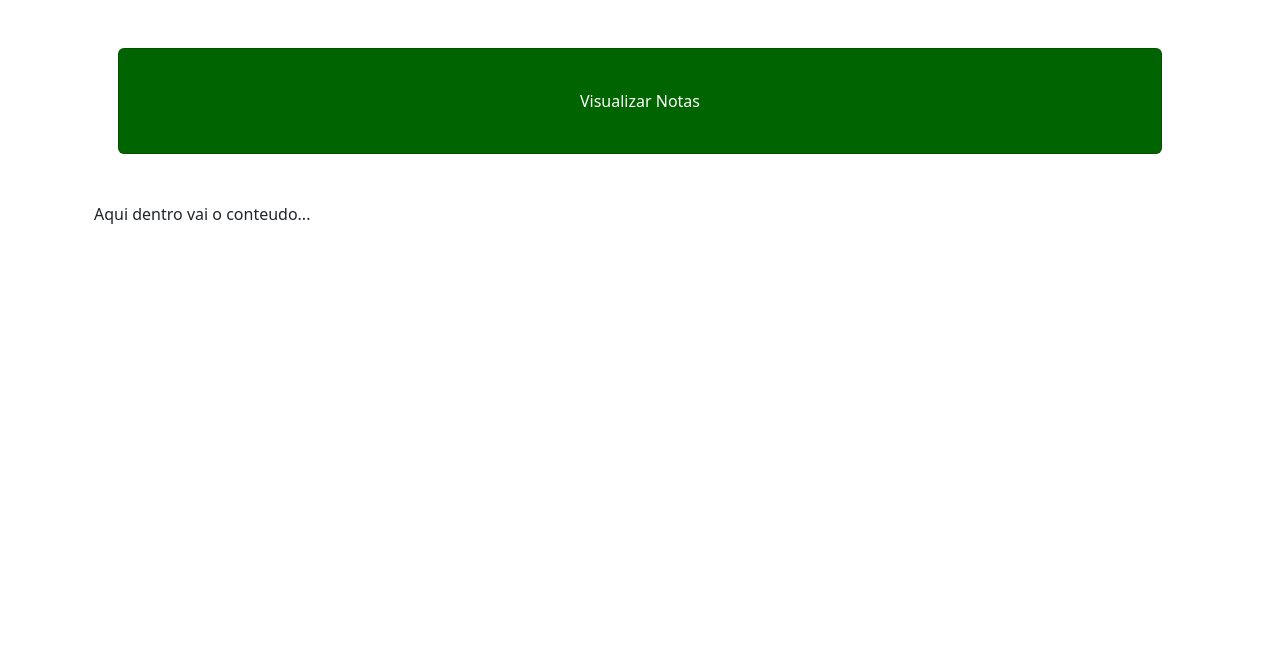
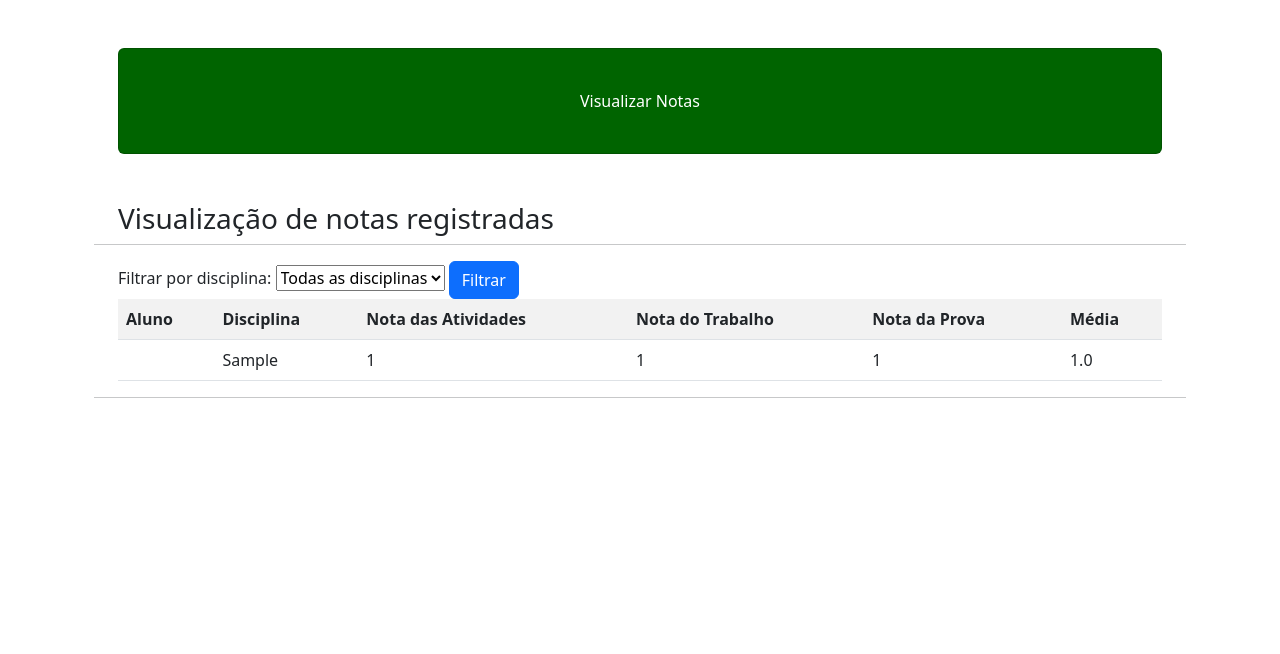
Before and after one commit to Hollow-Khight/SiteJD, a Django app: page /visualizar/ in a window 1280 px wide. Shown: the part 56-710 px from the top of the page. Run offline with Django 5.2, Linux system fonts and the light colour scheme; a user stored in the database is signed in; tables that the repository leaves empty hold one stand-in row (values such as "Sample post"); some libraries are stand-ins or nearby versions.

Commit message:
28/06/2025

```diff
--- a/usuarios/templates/usuarios/lancar.html
+++ b/usuarios/templates/usuarios/lancar.html
@@ -11,7 +11,7 @@
 <form action = "{% url 'lancar' %}" method = "POST">
     {% csrf_token %}
     <div class = "form-registrer">
-        <label for = "userName">Nome</label>
+        <label for = "userName">Nome:</label>
         <label for = "Name" style = "font-weight:bold;">{{ user.first_name }}</label>
     </div>
     <div class = "form-registrer">
--- a/usuarios/templates/usuarios/visualizar.html
+++ b/usuarios/templates/usuarios/visualizar.html
@@ -4,4 +4,47 @@
 
 {% block titulo %}Visualizar Notas{% endblock %}
 
-{% block conteudo %}Aqui dentro vai o conteudo...{% endblock %}
+{% block conteudo %}
+<h3>Visualização de notas registradas</h3>
+<hr>
+<form action = "{% url 'visualizar' %}" method = "POST">
+    {% csrf_token %}
+    <div class = "filter">
+        <label for = "disciplinaName">Filtrar por disciplina:</label>
+        <select name = "disciplina">
+            <option>Todas as disciplinas</option>
+            {% for campo in lista_notas %}
+                <option>{{ campo.disciplina }}</option>
+            {% endfor %}
+        </select>
+        <button type = "submit" class = "btn btn-primary">Filtrar</button>
+    </div>
+</form>
+<div class = "table-responsive">
+    <table class = "table table-striped">
+        <tr>
+            <th>Aluno</th>
+            <th>Disciplina</th>
+            <th>Nota das Atividades</th>
+            <th>Nota do Trabalho</th>
+            <th>Nota da Prova</th>
+            <th>Média</th>
+        </tr>
+        {% for campo in lista_notas %}
+            <tr>
+                <td>{{ user.first_name}}</td>
+                <td>{{ campo.disciplina }}</td>
+                <td>{{ campo.nota_atividades }}</td>
+                <td>{{ campo.nota_trabalho }}</td>
+                <td>{{ campo.nota_prova }}</td>
+                <td>{{ campo.media }}</td>
+            </tr>
+        {% empty %}
+            <tr>
+                <td colspan = "6">Nenhum registro encontrado.</td>
+            </tr>
+        {% endfor %}
+    </table>
+</div>
+<hr>
+{% endblock %}
--- a/usuarios/views.py
+++ b/usuarios/views.py
@@ -82,7 +82,20 @@
         return HttpResponse("Faça o login para acessar!")
 
 def visualizar(request):
-    if request.user.is_authenticated:
-        return render(request, 'usuarios/visualizar.html')
+    if request.method == "GET":
+        if request.user.is_authenticated:
+            lista_notas = Nota.objects.all()
+            dicionario_notas = {'lista_notas':lista_notas}
+            return render(request, 'usuarios/visualizar.html', dicionario_notas)
+        else:
+            return HttpResponse("Faça o login para acessar!")
     else:
-        return HttpResponse("Faça o login para acessar!")
+        disciplina = request.POST.get('disciplina')
+        if disciplina == "Todas as disciplinas":
+            lista_notas = Nota.objects.all()
+            dicionario_notas = {'lista_notas':lista_notas}
+            return render(request, 'usuarios/visualizar.html', dicionario_notas)
+        else:
+            lista_notas = Nota.objects.filter(disciplina=disciplina)
+            dicionario_notas_filtradas = {'lista_notas':lista_notas}
+            return render(request, 'usuarios/visualizar.html', dicionario_notas_filtradas)
```
Also changed, not shown: db.sqlite3.
